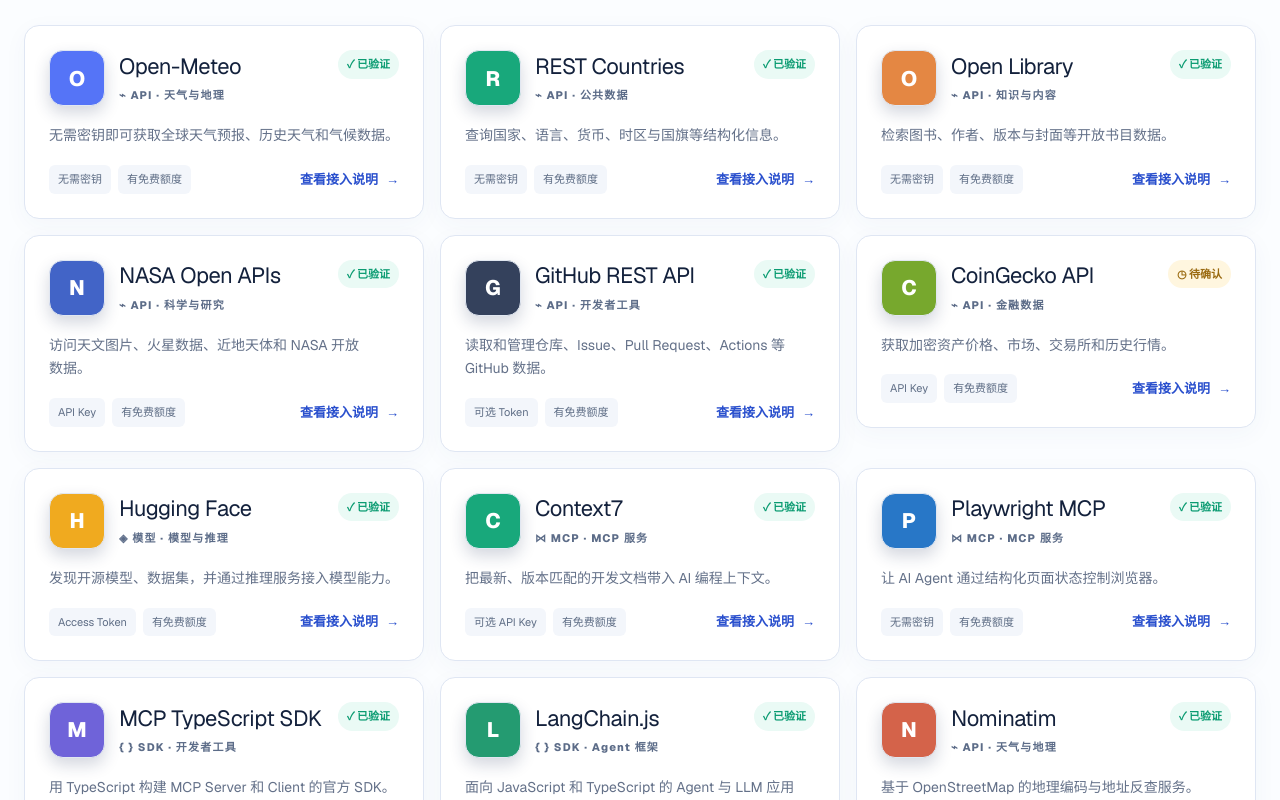
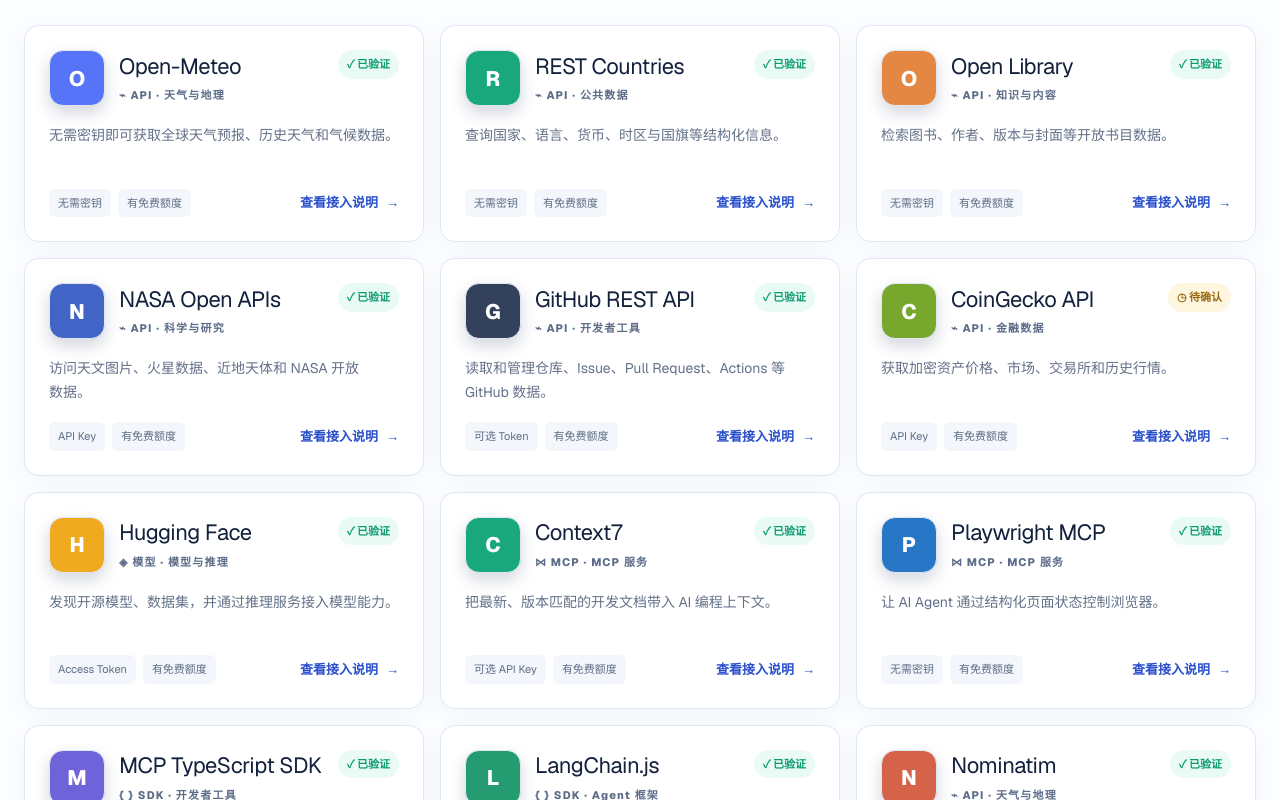
Before and after one commit to Hans010101/ai-baibaoxiang, a Next.js app: page / in a window 1280 px wide. Shown: the part 1800-2600 px from the top of the page. Built offline with nearby package versions, Linux system fonts and the light colour scheme; no server answers.

Commit message:
style: align card description heights

```diff
--- a/app/globals.css
+++ b/app/globals.css
@@ -77,7 +77,7 @@ h1 em { color:var(--blue); font-style:normal; }
 .pending { color:#9a6a10; background:#fff6df; border-radius:999px; padding:6px 9px; font-size:11px; font-weight:800; }
 .type { display:block; color:#5c6c88; font-size:11px; letter-spacing:1.2px; font-weight:800; }
 .tool-card h3 { font-size:22px; line-height:1.25; letter-spacing:-.5px; text-wrap:balance; }
-.tool-card p { display:-webkit-box; overflow:hidden; margin:18px 0 0; color:#647189; font-size:14px; line-height:1.7; -webkit-box-orient:vertical; -webkit-line-clamp:3; text-wrap:pretty; }
+.tool-card p { display:-webkit-box; overflow:hidden; min-height:3.4em; margin:18px 0 0; color:#647189; font-size:14px; line-height:1.7; -webkit-box-orient:vertical; -webkit-line-clamp:2; text-wrap:pretty; }
 .card-actions { display:flex; align-items:center; justify-content:space-between; gap:14px; margin-top:17px; }
 .tags { min-width:0; display:flex; flex-wrap:wrap; gap:7px; }
 .tags span { padding:6px 9px; background:#f3f6fb; color:#5e6d85; border-radius:6px; font-size:11px; }
```
